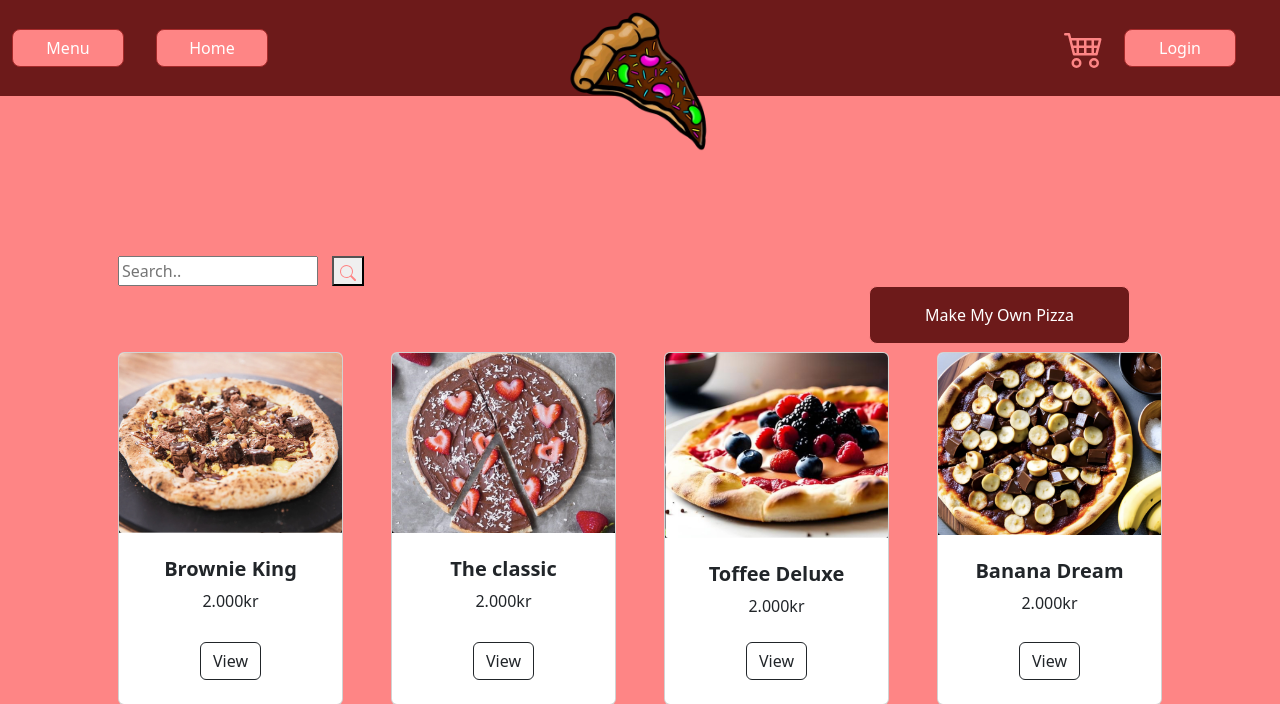
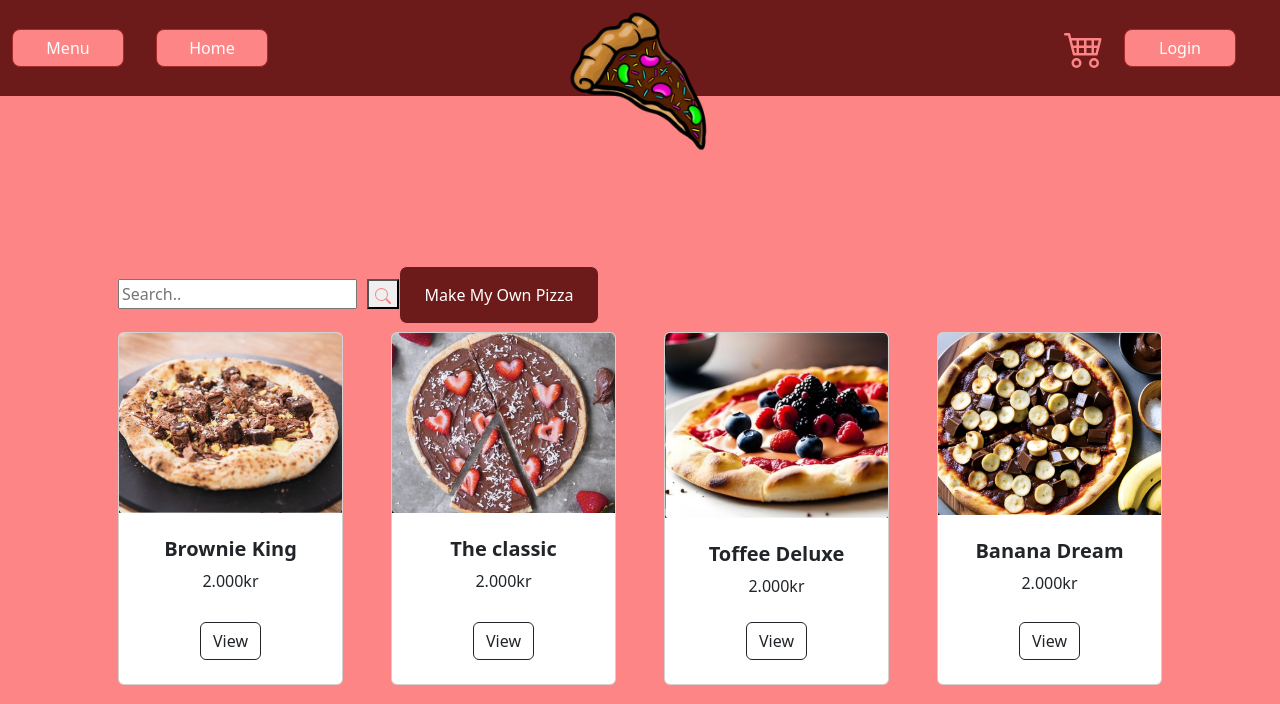
Before and after one commit to saedis-osk/Verk-2, a Django app: page /menus/ in a window 1280 px wide. Shown: the top 704 px of the page. Run offline with Django 4.2, Linux system fonts and the light colour scheme.

Commit message:
make pizza button update

```diff
--- a/static/css/menu.css
+++ b/static/css/menu.css
@@ -1,16 +1,5 @@
-.search-input {
-    display: inline-block;
-    width: 200px; /* adjust to your desired width */
-    margin-right: 10px; /* adjust to your desired margin */
-  }
-
-  .search-button{
-    display: inline-block;
-  }
-
 
    .make-pizza-button {
-       display: inline-block;
        background-color: #6d1a1a;
        border-color:#FE8585;
    }
@@ -19,3 +8,18 @@
        background-color: #FE8585;
        border-color:#6d1a1a;
    }
+
+   #search-form {
+  display: flex;
+  align-items: center;
+}
+
+.search-input {
+  margin-right: 10px;
+}
+
+
+.make-pizza-button {
+  margin-top: 10px;
+    width: 200px;
+}
--- a/templates/menu/index.html
+++ b/templates/menu/index.html
@@ -18,8 +18,8 @@
 
                 </button>
 
-                <div class="d-grid gap-2 d-md-flex justify-content-md-end mb-2 pizza">
-                <a class="btn btn-primary w-25 p-3 make-pizza-button" href="{% url 'topping-index' %}">Make My Own Pizza</a>
+                <div class="d-grid mb-2 pizza">
+                <a class="btn btn-primary p-3 make-pizza-button" href="{% url 'topping-index' %}">Make My Own Pizza</a>
                 </div>
 </form>
 
```
